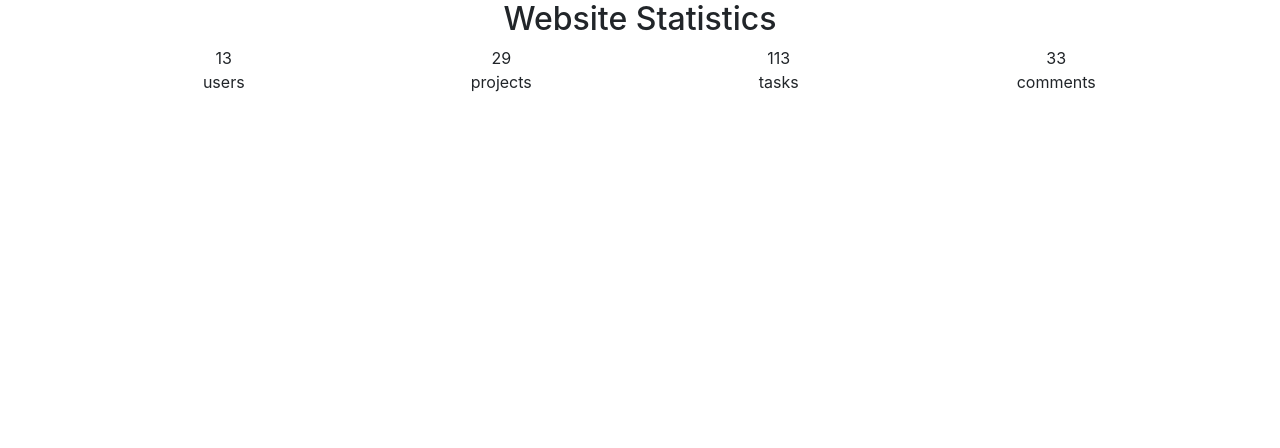
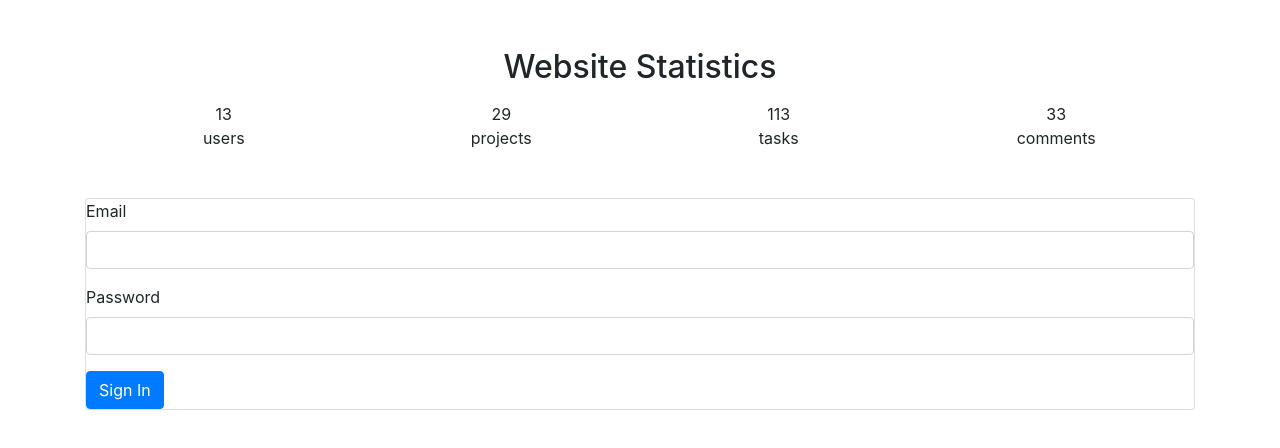
Before and after one commit to iSarCasm/todo_frontend, an Angular app: page / in a window 1280 px wide. Shown: the top 448 px of the page. Built offline with nearby package versions, Linux system fonts and the light colour scheme.

Commit message:
Add simple AuthComponent

```diff
--- a/src/app/app.module.ts
+++ b/src/app/app.module.ts
@@ -9,12 +9,14 @@ import { AppRoutingModule } from './app-routing.module';
 import { AppComponent } from './app.component';
 import { HomepageComponent } from './homepage/homepage.component';
 import { StatsComponent } from './stats/stats.component';
+import { AuthComponent } from './auth/auth.component';
 
 @NgModule({
   declarations: [
     AppComponent,
     HomepageComponent,
-    StatsComponent
+    StatsComponent,
+    AuthComponent
   ],
   imports: [
     BrowserModule,
--- /dev/null
+++ b/src/app/auth/auth.component.html
@@ -0,0 +1,25 @@
+<div class="card">
+  <div class="card-block">
+    <div class="form-group">
+      <label for="email">Email</label>
+      <input
+        type="email"
+        id="email"
+        class="form-control"
+        [(ngModel)]="login_email">
+    </div>
+    <div class="form-group">
+      <label for="email">Password</label>
+      <input
+        type="password"
+        id="password"
+        class="form-control"
+        [(ngModel)]="login_password">
+    </div>
+    <button
+      class="btn btn-primary"
+      (click)="signIn()">
+      Sign In
+    </button>
+  </div>
+</div>
--- /dev/null
+++ b/src/app/auth/auth.component.ts
@@ -0,0 +1,15 @@
+import { Component, OnInit } from '@angular/core';
+
+@Component({
+  selector: 'app-auth',
+  templateUrl: './auth.component.html',
+  styleUrls: ['./auth.component.css']
+})
+export class AuthComponent implements OnInit {
+
+  constructor() { }
+
+  ngOnInit() {
+  }
+
+}
--- a/src/app/homepage/homepage.component.html
+++ b/src/app/homepage/homepage.component.html
@@ -1,2 +1,7 @@
+<div class="mb-5"></div>
 
 <app-stats></app-stats>
+
+<div class="mb-5"></div>
+
+<app-auth></app-auth>
--- a/src/app/stats/stats.component.html
+++ b/src/app/stats/stats.component.html
@@ -1,5 +1,5 @@
 <div class="container text-center">
-  <div class="row">
+  <div class="row mb-2">
     <div class="col-12">
       <h2>Website Statistics</h2>
     </div>
```
Also changed, not shown: src/app/auth/auth.component.css (added), 1 other file (tests, documents, lock files or other folders).
